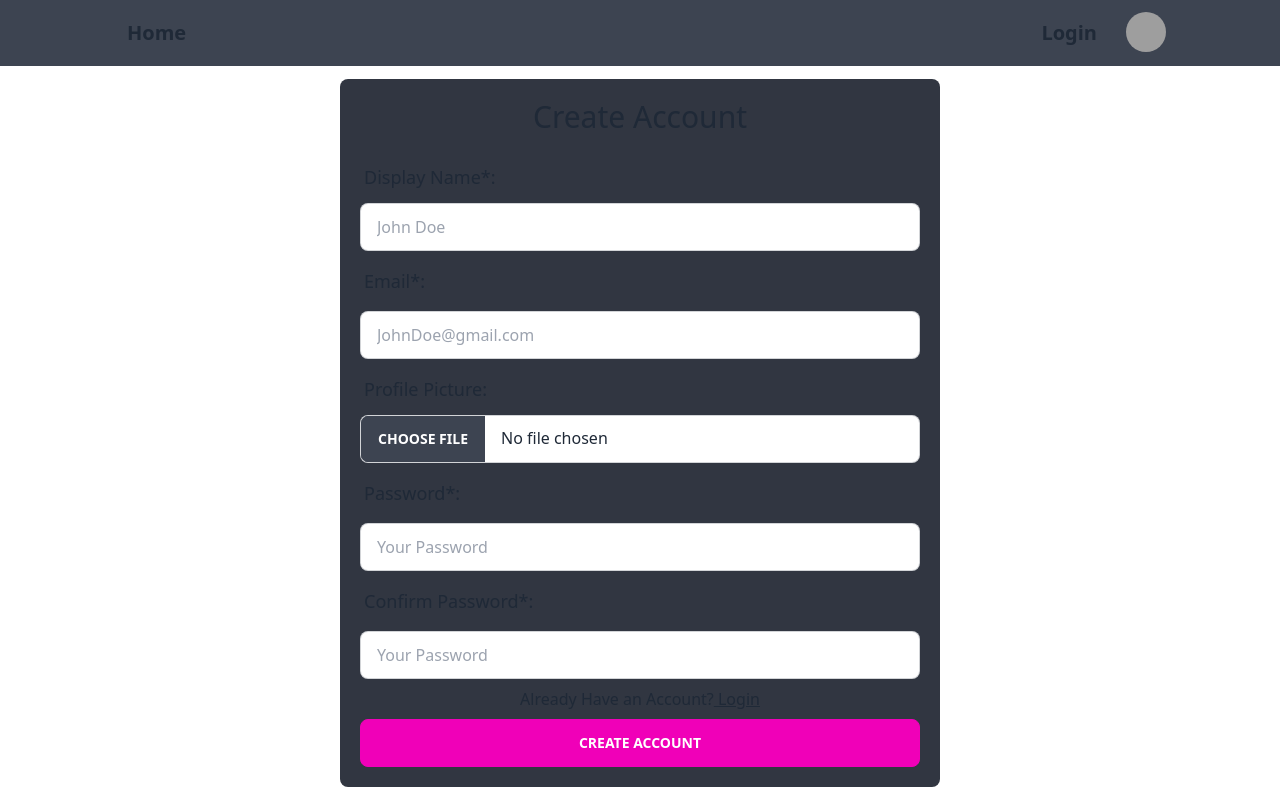
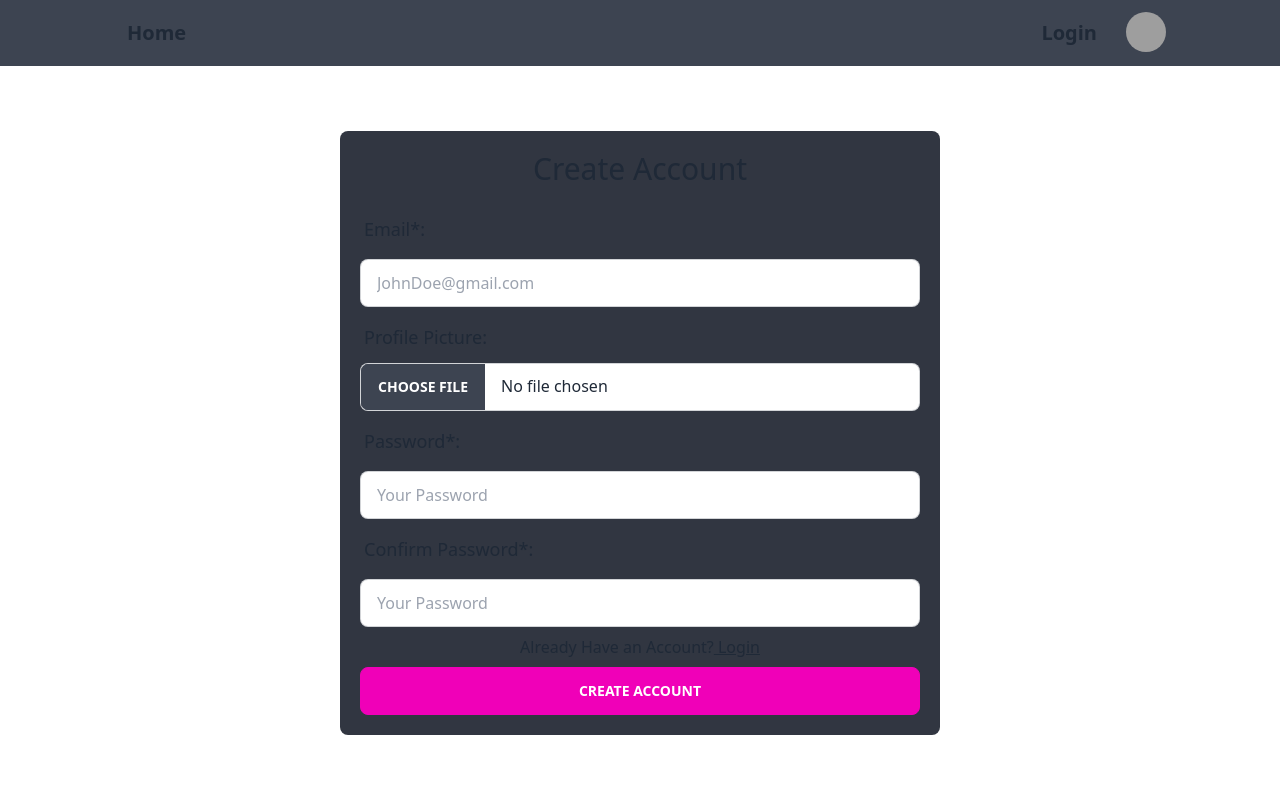
Before and after one commit to pathu-221/socially-unique-mern, a Next.js app: page /register in a window 1280 px wide. Built offline with nearby package versions, Linux system fonts and the light colour scheme; grey boxes are pictures that could not be loaded.

Commit message:
no displayname required

```diff
--- a/src/pages/register/index.tsx
+++ b/src/pages/register/index.tsx
@@ -1,13 +1,12 @@
 import { useUser } from "@/Hooks/useUser";
 import { register } from "@/apis/auth";
+import Head from "next/head";
 import Link from "next/link";
 import { useRouter } from "next/router";
 import { ChangeEvent, FormEvent, useEffect, useRef, useState } from "react";
 
 
 interface formFields {
-
-    displayName: string;
     email: string;
     profile?: any | null;
     password: string;
@@ -20,7 +19,7 @@ function SignUpPage() {
     const formRef = useRef(null);
     const [loading, setLoading] = useState(false);
     const [formData, setFormData] = useState<formFields>({
-        displayName: '', email: '', password: '', confirmPassword: ''
+       email: '', password: '', confirmPassword: ''
     });
 
     const router = useRouter();
@@ -30,7 +29,7 @@ function SignUpPage() {
         if(user){
             router.push('/');
         }
-    }, [])
+    }, [user])
 
     const onChange = (e: ChangeEvent<HTMLInputElement>) => {
         setFormData({
@@ -54,7 +53,6 @@ function SignUpPage() {
         e.preventDefault();
 
         const form = new FormData()
-        form.append('displayName', formData.displayName);
         form.append('email', formData.email);
         form.append('photo', formData.profile);
         form.append('password', formData.password);
@@ -66,22 +64,12 @@ function SignUpPage() {
     }
     return (
         <main className="main-page items-center h-[calc(100vh-66px)]"  >
+            <Head>
+                <title>Register</title>
+            </Head>
             <section className="items-center max-w-[40%] main-page-content bg-neutral-focus text-center">
             <h1 className="mb-5 text-3xl">Create Account</h1>
                 <form ref={formRef} onSubmit={onSubmit} className="flex flex-col gap-2">
-                <div className="flex flex-col gap-1">
-                        <label className="label">
-                            <span className="label-text text-lg">Display Name*: </span>
-                        </label>
-                        <input
-                        type='text'
-                        name="displayName"
-                        onChange={onChange}
-                        required
-                        placeholder="John Doe"
-                        className="input input-bordered w-full"
-                        />
-                    </div>
                     <div className="flex flex-col gap-2">
                         <label className="label">
                             <span className="label-text text-lg">Email*: </span>
```
